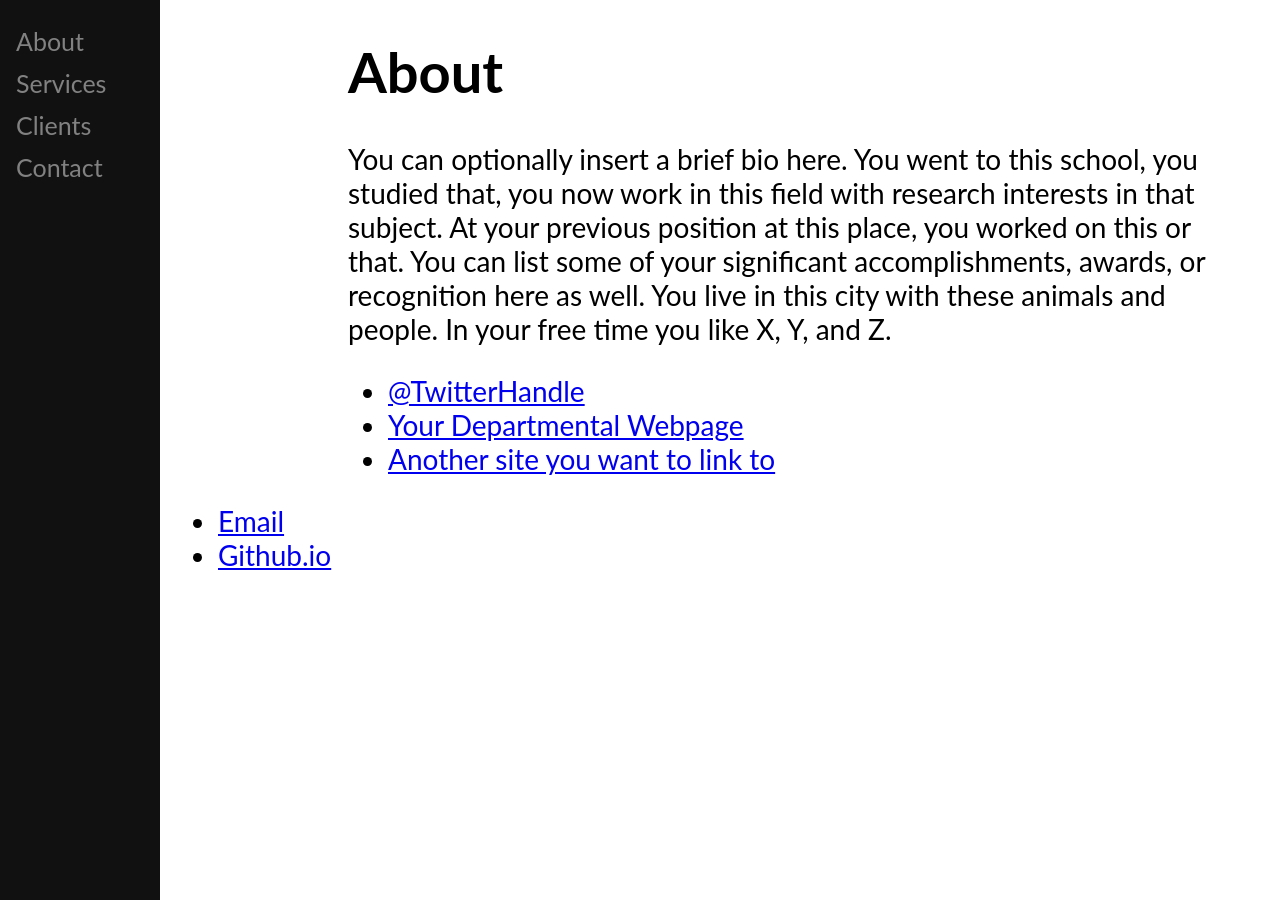
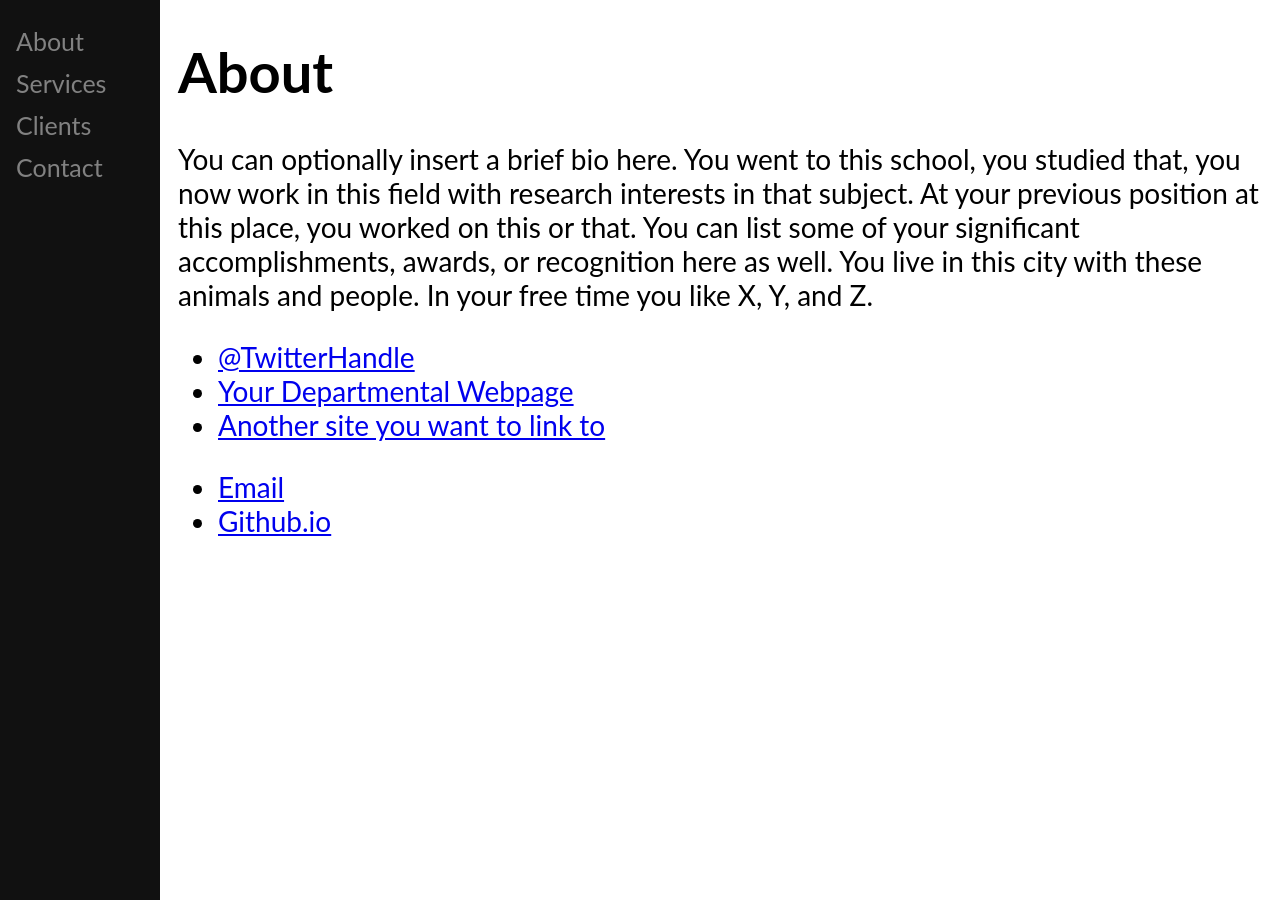
Before and after one commit to hoAngnaMPHan/apmaths.github.io, a Jekyll site: the page built from about/index.html, in a window 1280 px wide. Built offline with Jekyll 4.4.1, drawn with Linux system fonts in a browser that asks for light colours.

Commit message:
Update index.html

```diff
--- a/about/index.html
+++ b/about/index.html
@@ -3,9 +3,6 @@ layout: w3
 title: About Apmaths
 ---
 
-
-<!-- Page content -->
-<div class="main">
 
 			<h1>About</h1>
 			<p>You can optionally insert a brief bio here. You went to this school, you studied that, you now work in this field with research interests in that subject. At your previous position at this place, you worked on this or that. You can list some of your significant accomplishments, awards, or recognition here as well. You live in this city with these animals and people. In your free time you like X, Y, and Z.</p>
@@ -15,6 +12,3 @@ title: About Apmaths
 				<li><a href="#">Your Departmental Webpage</a></li>
 				<li><a href="#">Another site you want to link to</a></li>
 				</ul>
-
-
-</div>
```
